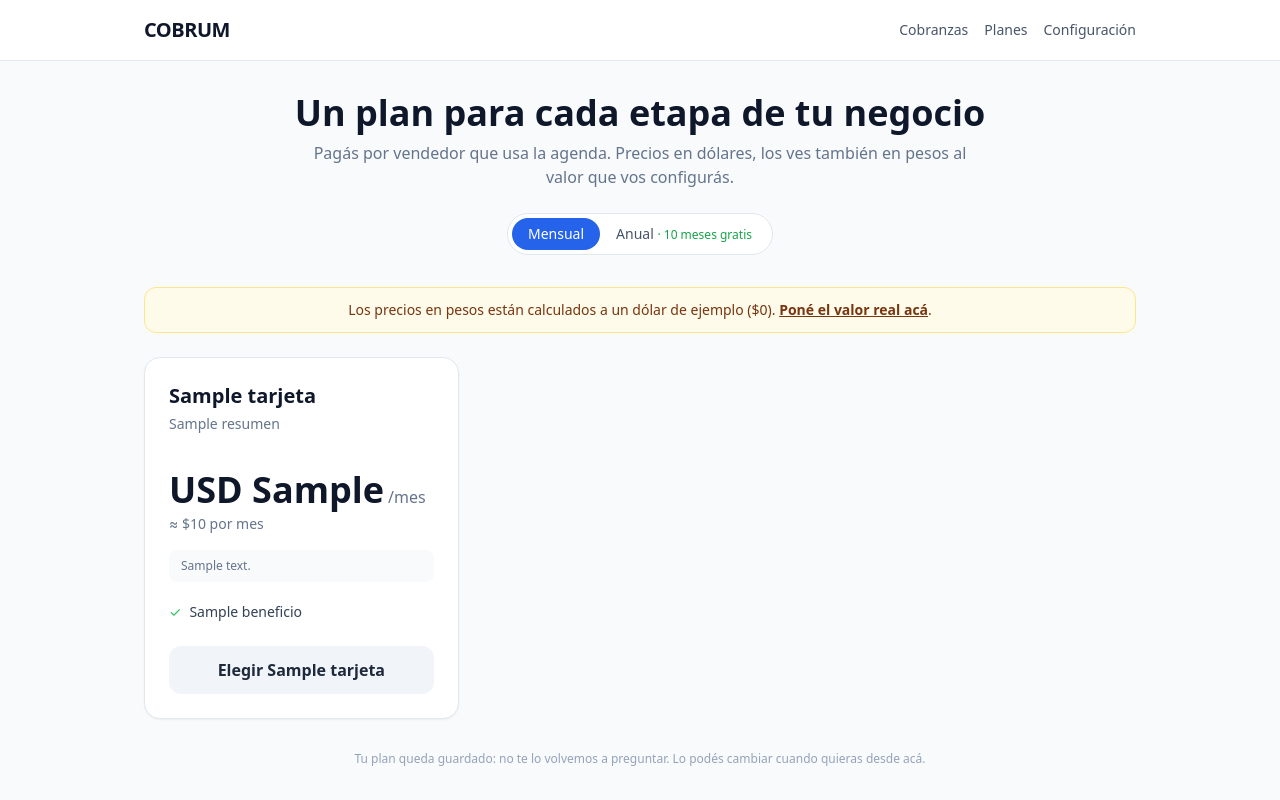
After one commit to oesteintegral360-commits/COBRUM, a FastAPI app: template web/templates/planes.html in a window 1280 px wide. The commit adds this page. Run offline with FastAPI, Linux system fonts and the light colour scheme; the template is opened without the code that fills it: most values are stand-ins (such as "Sample title", 1, 10 or a date in 2020); some libraries are stand-ins or nearby versions.

Commit message:
Web: landing de planes, pantalla de configuración y aviso de límite del plan

```diff
--- a/web/app.py
+++ b/web/app.py
@@ -11,15 +11,16 @@ from datetime import date
 from pathlib import Path
 import shutil
 
-from fastapi import FastAPI, Request, UploadFile, File
+from fastapi import FastAPI, Request, UploadFile, File, Form
 from fastapi.responses import HTMLResponse, RedirectResponse
 from fastapi.templating import Jinja2Templates
 from fastapi.staticfiles import StaticFiles
 
 from cobranzas.db import Sesion, crear_tablas
-from cobranzas.modelos import Cliente, ImportSnapshot
+from cobranzas.modelos import Cliente, ImportSnapshot, Configuracion
 from cobranzas.importador import importar_foto
 from cobranzas import motor
+from cobranzas import planes as planes_mod
 
 AQUI = Path(__file__).resolve().parent
 SUBIDOS = AQUI / "subidos"
@@ -103,7 +104,25 @@ def lista_clientes(request: Request):
         # Ordenamos los clientes por deuda total (de mayor a menor).
         tarjetas.sort(key=lambda t: t["total"], reverse=True)
 
-        snapshot = sesion.query(ImportSnapshot).order_by(ImportSnapshot.id.desc()).first()
+        snap = sesion.query(ImportSnapshot).order_by(ImportSnapshot.id.desc()).first()
+        # Lo pasamos como datos planos para que la plantilla no dependa de la sesión.
+        snapshot = None
+        if snap is not None:
+            snapshot = {
+                "nombre_archivo": snap.nombre_archivo,
+                "cantidad_facturas": snap.cantidad_facturas,
+                "total_pendiente": float(snap.total_pendiente),
+            }
+
+        # --- Aviso de límite del plan (avisar y sugerir, nunca bloquear) ---
+        config = Configuracion.obtener(sesion)
+        plan = planes_mod.plan_por_clave(config.plan_actual)
+        cantidad_clientes = len(tarjetas)
+        # Vendedores distintos en uso (entre los clientes con deuda).
+        vendedores = {t["vendedor"].strip() for t in tarjetas if t["vendedor"].strip()}
+        avisos_limite = planes_mod.chequear_limites(
+            plan, len(vendedores), cantidad_clientes, config.vendedores_adicionales
+        )
     finally:
         sesion.close()
 
@@ -113,4 +132,97 @@ def lista_clientes(request: Request):
         "resultado": _ultimo_resultado["datos"],
         "snapshot": snapshot,
         "hoy": hoy,
+        "avisos_limite": avisos_limite,
+        "plan_actual": plan,
     })
+
+
+@app.get("/planes", response_class=HTMLResponse)
+def pagina_planes(request: Request, periodo: str = "mensual"):
+    """Landing de precios: las 3 tarjetas, con precio en USD y en pesos."""
+    sesion = Sesion()
+    try:
+        config = Configuracion.obtener(sesion)
+        valor_dolar = float(config.valor_dolar)
+        plan_actual_clave = config.plan_actual
+        dolar_configurado = config.dolar_configurado
+    finally:
+        sesion.close()
+
+    anual = (periodo == "anual")
+    tarjetas = []
+    for p in planes_mod.PLANES:
+        precio_usd = p.precio_anual_usd() if anual else p.precio_usd
+        # En anual, mostramos el equivalente mensual prorrateado (precio_año / 12).
+        usd_por_mes = (p.precio_anual_usd() / 12) if anual else p.precio_usd
+        tarjetas.append({
+            "clave": p.clave,
+            "nombre": p.nombre,
+            "desde": p.desde,
+            "destacado": p.destacado,
+            "resumen": p.resumen,
+            "texto_limites": p.texto_limites,
+            "beneficios": p.beneficios,
+            "permite_addon": p.permite_addon,
+            "usd_mes": round(usd_por_mes),
+            "pesos_mes": round(usd_por_mes * valor_dolar),
+            "es_actual": (p.clave == plan_actual_clave),
+        })
+
+    return plantillas.TemplateResponse("planes.html", {
+        "request": request,
+        "tarjetas": tarjetas,
+        "anual": anual,
+        "valor_dolar": valor_dolar,
+        "dolar_configurado": dolar_configurado,
+        "addon_usd": planes_mod.ADDON_VENDEDOR_USD,
+        "meses_gratis": planes_mod.MESES_GRATIS_ANUAL,
+    })
+
+
+@app.post("/planes/elegir")
+def elegir_plan(clave: str = Form(...)):
+    """Guarda el plan elegido (se recuerda; no se vuelve a preguntar)."""
+    sesion = Sesion()
+    try:
+        config = Configuracion.obtener(sesion)
+        config.plan_actual = planes_mod.plan_por_clave(clave).clave
+        sesion.commit()
+    finally:
+        sesion.close()
+    return RedirectResponse(url="/planes", status_code=303)
+
+
+@app.get("/configuracion", response_class=HTMLResponse)
+def pagina_configuracion(request: Request, guardado: bool = False):
+    """Pantalla donde se fija el valor del dólar (una vez; queda guardado)."""
+    sesion = Sesion()
+    try:
+        config = Configuracion.obtener(sesion)
+        datos = {
+            "valor_dolar": float(config.valor_dolar),
+            "dolar_configurado": config.dolar_configurado,
+            "plan_actual": planes_mod.plan_por_clave(config.plan_actual),
+            "vendedores_adicionales": config.vendedores_adicionales,
+        }
+    finally:
+        sesion.close()
+    return plantillas.TemplateResponse("configuracion.html", {
+        "request": request, "config": datos, "guardado": guardado,
+    })
+
+
+@app.post("/configuracion")
+def guardar_configuracion(valor_dolar: float = Form(...), vendedores_adicionales: int = Form(0)):
+    """Guarda el valor del dólar y los vendedores adicionales contratados."""
+    sesion = Sesion()
+    try:
+        config = Configuracion.obtener(sesion)
+        if valor_dolar > 0:
+            config.valor_dolar = valor_dolar
+            config.dolar_configurado = True
+        config.vendedores_adicionales = max(0, vendedores_adicionales)
+        sesion.commit()
+    finally:
+        sesion.close()
+    return RedirectResponse(url="/configuracion?guardado=true", status_code=303)
--- a/web/templates/base.html
+++ b/web/templates/base.html
@@ -11,13 +11,17 @@
 </head>
 <body class="bg-slate-50 text-slate-800 min-h-screen">
   <header class="bg-white border-b border-slate-200">
-    <div class="max-w-4xl mx-auto px-4 py-4 flex items-center justify-between">
+    <div class="max-w-5xl mx-auto px-4 py-4 flex items-center justify-between">
       <a href="/" class="text-xl font-bold text-slate-900 tracking-tight">COBRUM</a>
-      <a href="/clientes" class="text-sm text-blue-600 hover:underline">Ver cobranzas</a>
+      <nav class="flex items-center gap-4 text-sm">
+        <a href="/clientes" class="text-slate-600 hover:text-blue-600">Cobranzas</a>
+        <a href="/planes" class="text-slate-600 hover:text-blue-600">Planes</a>
+        <a href="/configuracion" class="text-slate-600 hover:text-blue-600">Configuración</a>
+      </nav>
     </div>
   </header>
 
-  <main class="max-w-4xl mx-auto px-4 py-8">
+  <main class="max-w-5xl mx-auto px-4 py-8">
     {% block contenido %}{% endblock %}
   </main>
 </body>
--- /dev/null
+++ b/web/templates/planes.html
@@ -0,0 +1,98 @@
+{% extends "base.html" %}
+{% block titulo %}COBRUM — Planes{% endblock %}
+
+{% block contenido %}
+
+<div class="text-center mb-8">
+  <h1 class="text-3xl sm:text-4xl font-bold text-slate-900">Un plan para cada etapa de tu negocio</h1>
+  <p class="text-slate-500 mt-2 max-w-2xl mx-auto">
+    Pagás por vendedor que usa la agenda. Precios en dólares, los ves también en pesos al
+    valor que vos configurás.
+  </p>
+
+  {# Toggle mensual / anual #}
+  <div class="inline-flex items-center bg-white border border-slate-200 rounded-full p-1 mt-6 text-sm">
+    <a href="/planes?periodo=mensual"
+       class="px-4 py-1.5 rounded-full {% if not anual %}bg-blue-600 text-white{% else %}text-slate-600{% endif %}">
+       Mensual
+    </a>
+    <a href="/planes?periodo=anual"
+       class="px-4 py-1.5 rounded-full {% if anual %}bg-blue-600 text-white{% else %}text-slate-600{% endif %}">
+       Anual <span class="text-xs {% if anual %}text-blue-100{% else %}text-green-600{% endif %}">· {{ meses_gratis }} meses gratis</span>
+    </a>
+  </div>
+</div>
+
+{# Aviso suave si todavía no configuró el dólar real #}
+{% if not dolar_configurado %}
+  <div class="rounded-xl bg-amber-50 border border-amber-200 text-amber-900 px-4 py-3 mb-6 text-sm text-center">
+    Los precios en pesos están calculados a un dólar de ejemplo (${{ "%.0f"|format(valor_dolar) }}).
+    <a href="/configuracion" class="font-semibold underline">Poné el valor real acá</a>.
+  </div>
+{% endif %}
+
+<div class="grid gap-6 md:grid-cols-3 items-start">
+{% for t in tarjetas %}
+  <div class="relative bg-white rounded-2xl border p-6 flex flex-col
+              {% if t.destacado %}border-blue-500 shadow-lg md:-mt-2 md:mb-2{% else %}border-slate-200 shadow-sm{% endif %}">
+
+    {% if t.destacado %}
+      <span class="absolute -top-3 left-1/2 -translate-x-1/2 bg-blue-600 text-white text-xs font-semibold px-3 py-1 rounded-full">
+        El más elegido
+      </span>
+    {% endif %}
+
+    <h2 class="text-xl font-bold text-slate-900">{{ t.nombre }}</h2>
+    <p class="text-sm text-slate-500 mt-1 min-h-[40px]">{{ t.resumen }}</p>
+
+    <div class="mt-4">
+      {% if t.desde %}<span class="text-sm text-slate-400">desde</span>{% endif %}
+      <div class="flex items-baseline gap-1">
+        <span class="text-4xl font-extrabold text-slate-900">USD {{ t.usd_mes }}</span>
+        <span class="text-slate-500">/mes</span>
+      </div>
+      <div class="text-sm text-slate-500 mt-1">≈ ${{ "{:,.0f}".format(t.pesos_mes).replace(",", ".") }} por mes</div>
+      {% if anual %}<div class="text-xs text-green-600 mt-1">Pagando el año completo (2 meses gratis)</div>{% endif %}
+    </div>
+
+    <div class="text-xs text-slate-500 bg-slate-50 rounded-lg px-3 py-2 mt-4">{{ t.texto_limites }}</div>
+
+    <ul class="mt-5 space-y-2 text-sm text-slate-700 flex-1">
+      {% for b in t.beneficios %}
+        <li class="flex gap-2 {% if loop.first and ('Todo lo de' in b) %}font-semibold text-slate-900{% endif %}">
+          {% if not (loop.first and ('Todo lo de' in b)) %}<span class="text-green-500">✓</span>{% endif %}
+          <span>{{ b }}</span>
+        </li>
+      {% endfor %}
+      {% if t.permite_addon %}
+        <li class="flex gap-2 text-slate-500 pt-1">
+          <span>＋</span><span>Vendedor adicional: USD {{ addon_usd }}/mes c/u</span>
+        </li>
+      {% endif %}
+    </ul>
+
+    {% if t.es_actual %}
+      <div class="mt-6 text-center rounded-xl bg-green-50 text-green-800 font-semibold py-3 border border-green-200">
+        ✓ Tu plan actual
+      </div>
+    {% else %}
+      <form action="/planes/elegir" method="post" class="mt-6">
+        <input type="hidden" name="clave" value="{{ t.clave }}">
+        <button type="submit"
+                class="w-full rounded-xl py-3 font-semibold transition
+                       {% if t.destacado %}bg-blue-600 text-white hover:bg-blue-700
+                       {% else %}bg-slate-100 text-slate-800 hover:bg-slate-200{% endif %}">
+          Elegir {{ t.nombre }}
+        </button>
+      </form>
+    {% endif %}
+  </div>
+{% endfor %}
+</div>
+
+<p class="text-center text-xs text-slate-400 mt-8">
+  Tu plan queda guardado: no te lo volvemos a preguntar.
+  Lo podés cambiar cuando quieras desde acá.
+</p>
+
+{% endblock %}
```
Also changed, not shown: web/templates/configuracion.html (added, +58 -0 lines), web/templates/lista.html (+11 -0 lines).
